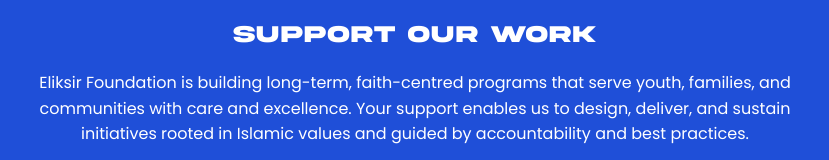
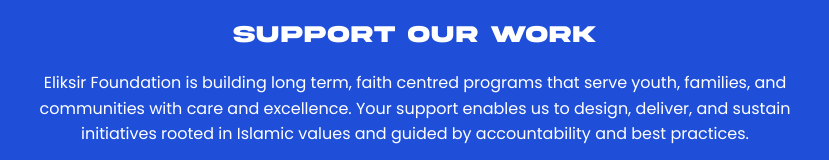
Before and after one commit to aimalkhan/eliksir-foundation, a plain HTML site: page index.html in a window 1280 px wide. Shown: the part 2926-3086 px from the top of the page, 225-1054 px from the left. Drawn offline with Linux system fonts and the light colour scheme.

```diff
--- a/index.html
+++ b/index.html
@@ -157,7 +157,7 @@
         <h2>Support Our Work</h2>
 
         <p>
-          Eliksir Foundation is building long-term, faith-centred programs that serve
+          Eliksir Foundation is building long term, faith centred programs that serve
           youth, families, and communities with care and excellence. Your support
           enables us to design, deliver, and sustain initiatives rooted in Islamic
           values and guided by accountability and best practices.
```
Also changed, not shown: package.json (deleted, +0 -16 lines).
